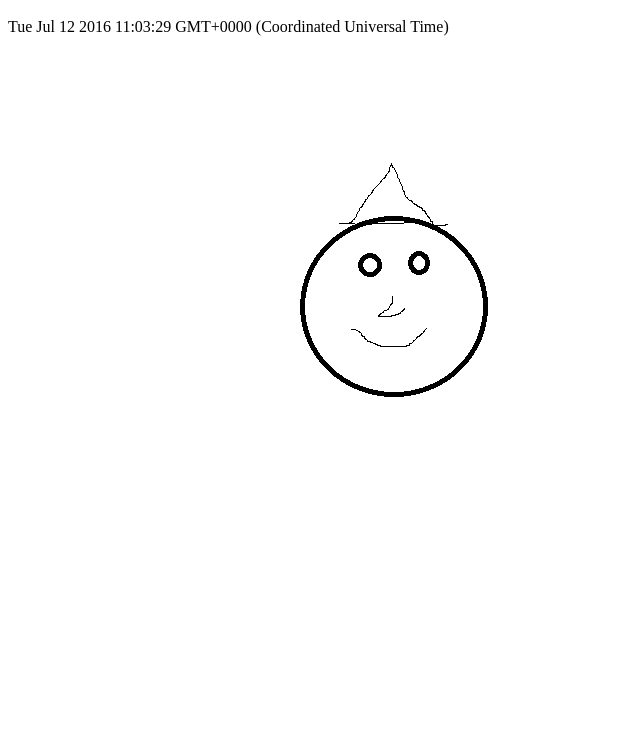
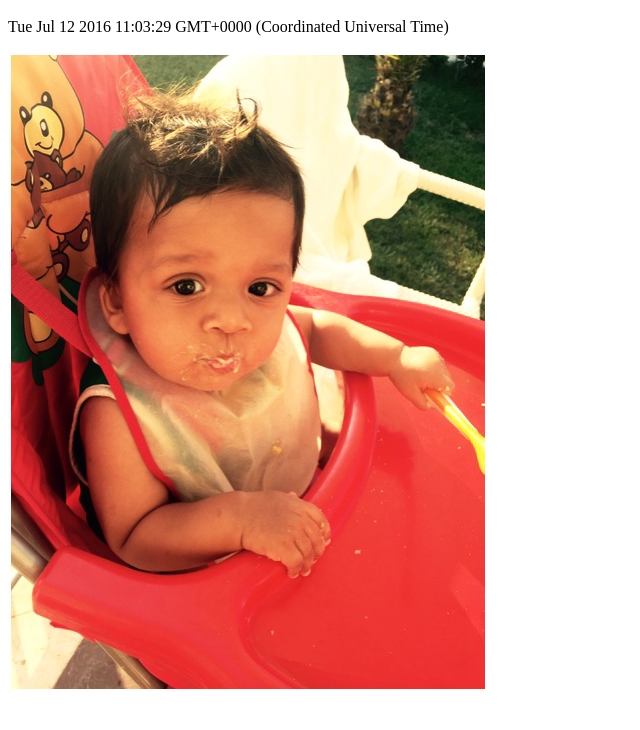
Before and after one commit to rvaswani80/rvaswani80.github.io, a plain HTML site: page index.html in a window 1280 px wide. Shown: the part 48-778 px from the top of the page, without its empty margins (0-640 px from the left). Drawn offline with Linux system fonts and the light colour scheme.

Commit message:
change image
change image

```diff
--- a/index.html
+++ b/index.html
@@ -5,6 +5,6 @@
     <body onload="main()">
       <h1>Rakhi Vaswani</h1>
       <p id="today"></p>
-      <img src="Images/image1.png" />
+      <img src="Images/image2.jpg" />
 </body>
 </html>
```
Also changed, not shown: Images/image2.JPG (added).
